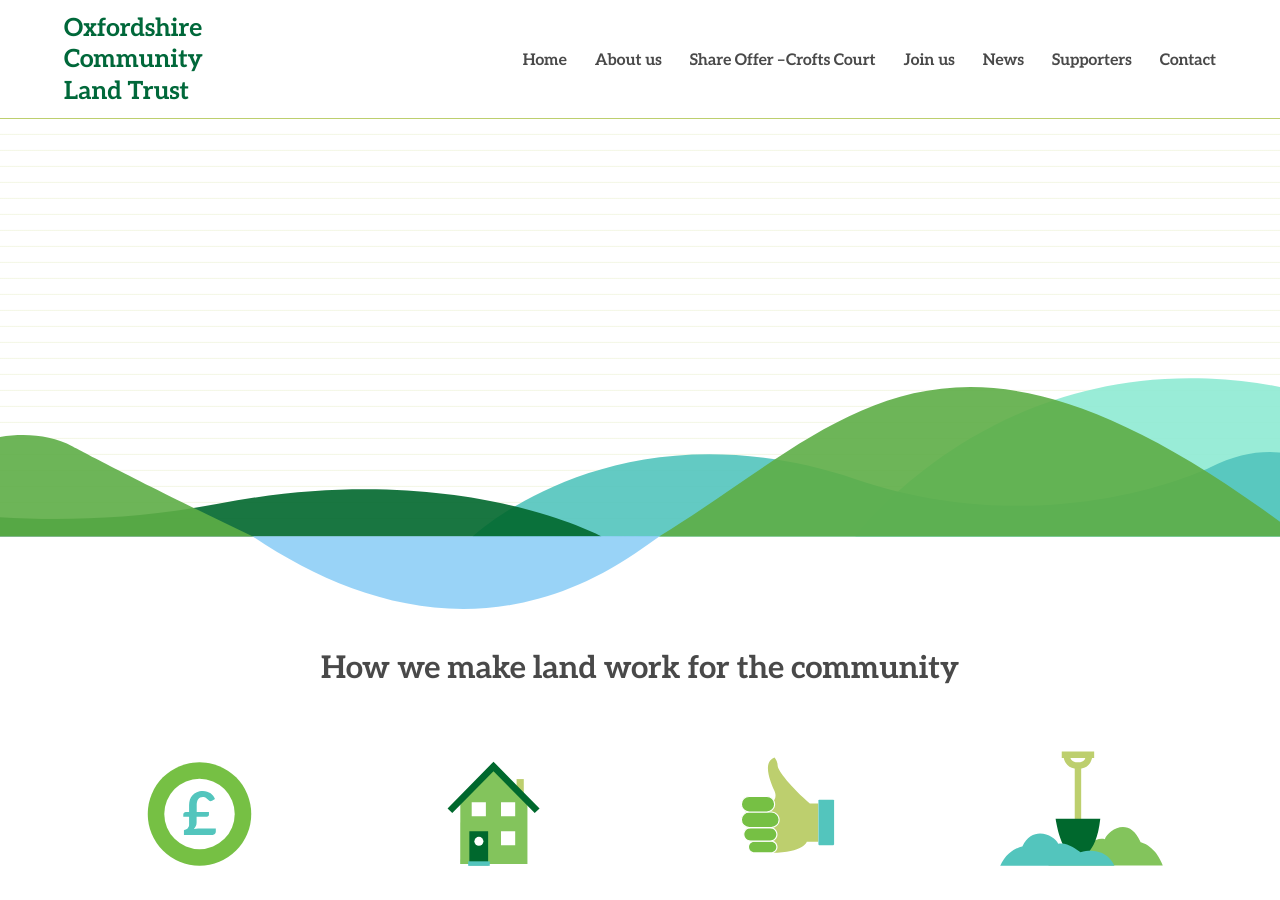
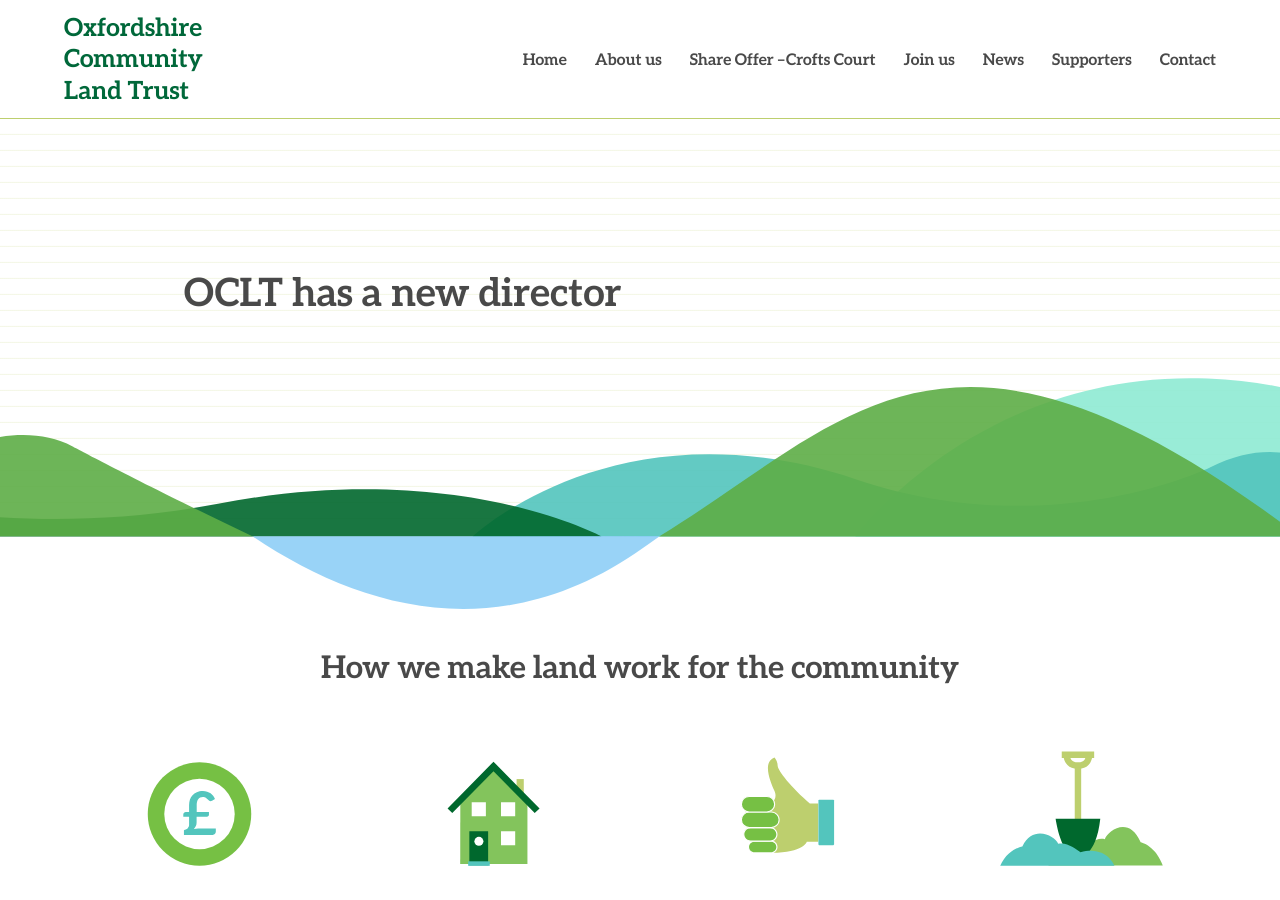
Before and after one commit to johnpuddephatt/oclt, a Jekyll site: the page built from _pages/index.md, in a window 1280 px wide and 900 px high. Built offline with Jekyll 4.4.1, drawn with Linux system fonts in a browser that asks for light colours.

Commit message:
Updated Index

```diff
--- a/_pages/index.md
+++ b/_pages/index.md
@@ -1,7 +1,7 @@
 ---
 title: Home
 permalink: "/"
-heading:
+heading: OCLT has a new director
 subheading:
 button:
   text:
@@ -12,4 +12,4 @@
 layout: home
 ---
 
-..
+OCLT is delighted to have a new Director (co-opted). Jonathan Miller joins us with over 35 years of home building experience. You can read more about Jonathan [here](https://www.oclt.org.uk/about/).
```
